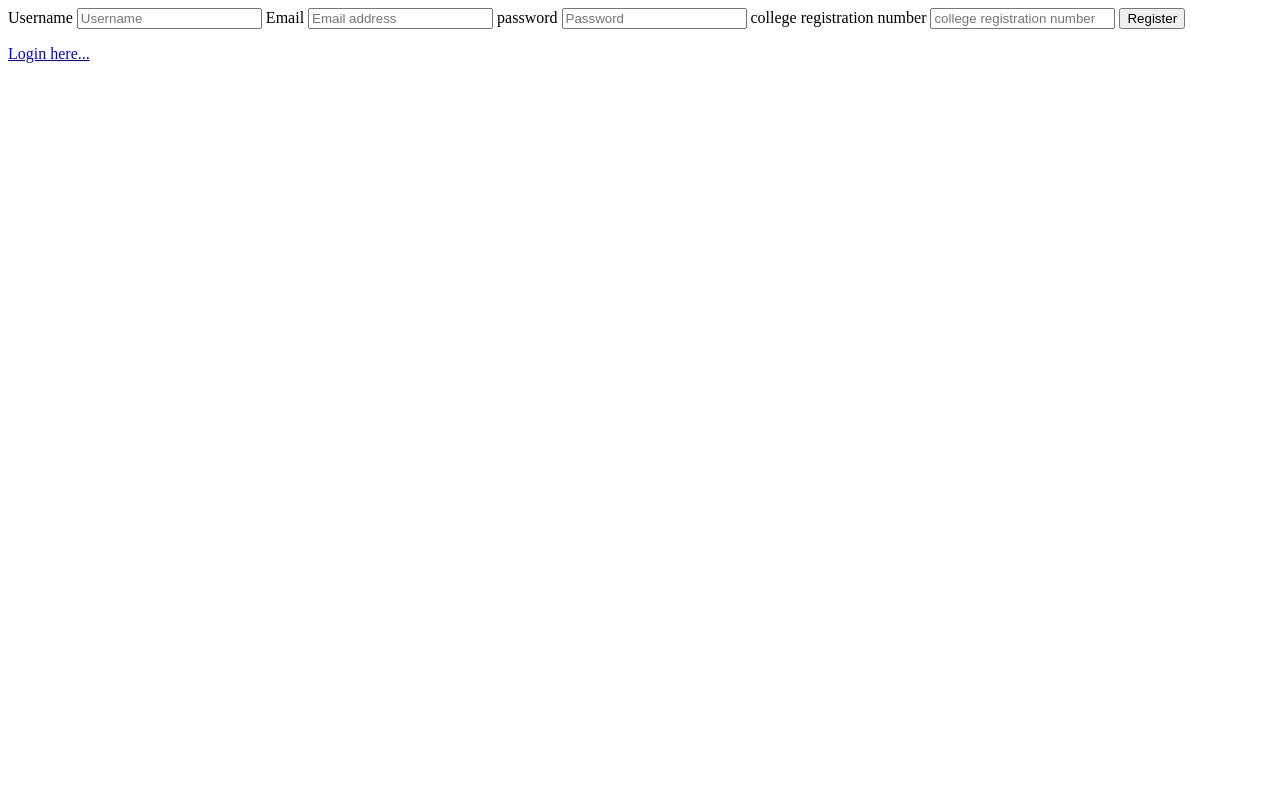
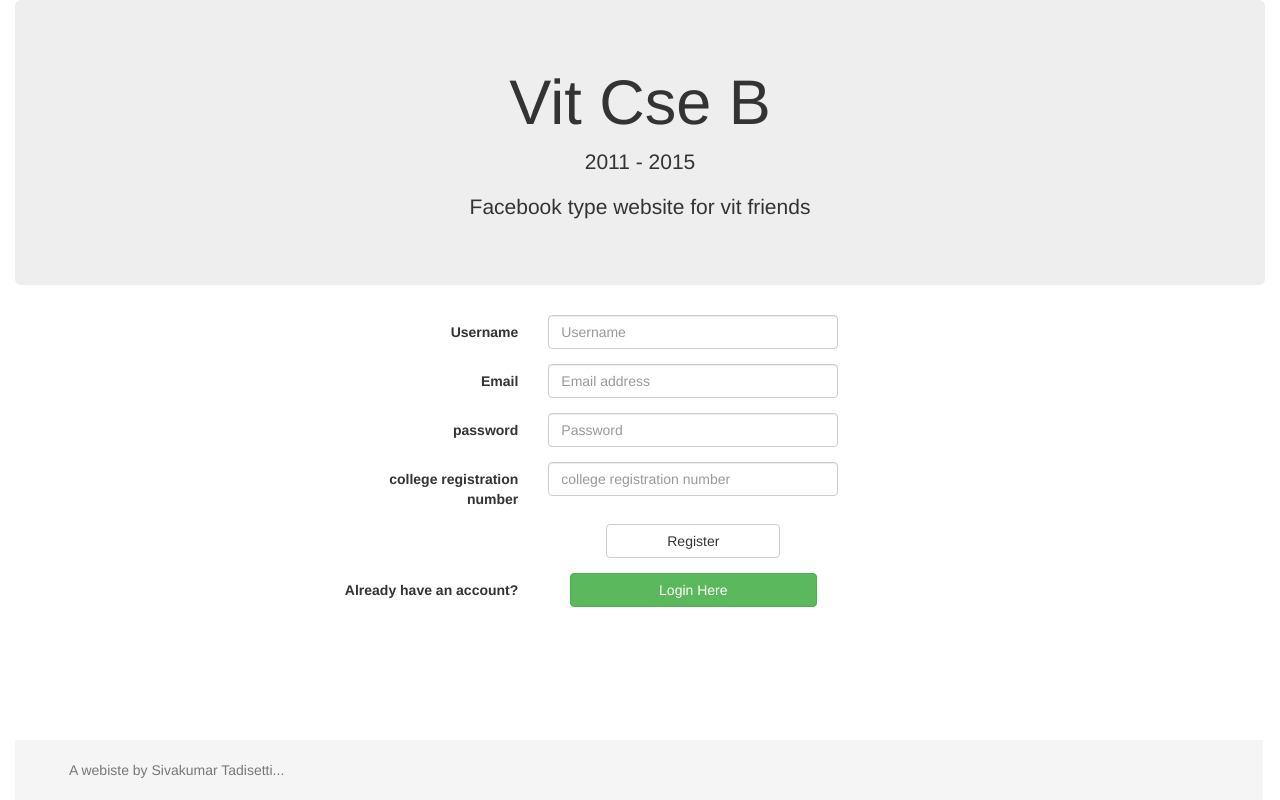
Before and after one commit to sivakumartskl/vitcseb, a PHP site: page /registration.php in a window 1280 px wide. Run offline with PHP 8.4, Linux system fonts and the light colour scheme.

Commit message:
Updated login and registration forms

```diff
--- a/css/style.css
+++ b/css/style.css
@@ -1,3 +1,12 @@
+.form-container {
+    text-align: center;
+}
+.login-button {
+    width: 60%;
+}
+.form-redirect-btn {
+    width: 85%;
+}
 ul {
     list-style-type: none !important;
     margin: 0 !important;
@@ -102,3 +111,24 @@ iframe {
     overflow-y: scroll;
     height : 500px;
 }
+/* Sticky footer styles
+-------------------------------------------------- */
+html {
+  position: relative;
+  min-height: 100%;
+}
+body {
+  /* Margin bottom by footer height */
+  margin-bottom: 60px;
+}
+.footer {
+  position: absolute;
+  bottom: 0;
+  width: 97.5%;
+  /* Set the fixed height of the footer here */
+  height: 60px;
+  background-color: #f5f5f5;
+}
+.container .text-muted {
+  margin: 20px 0;
+}
--- a/registration.php
+++ b/registration.php
@@ -24,22 +24,72 @@ if (isset($_SESSION['vitcseb1115users']) && isset($_SESSION['vitcseb1115userid']
     }
 }
 ?>
-<html>
+<!DOCTYPE html>
+<html lang="en">
     <head>
+        <meta charset="utf-8">
+        <meta name="viewport" content="width=device-width, initial-scale=1">
         <title>Registration page</title>
+        <link rel="stylesheet" href="css/bootstrap.min.css">
+        <link rel="stylesheet" href="css/style.css">
+        <script src="js/jquery-2.1.4.min.js"></script>
+        <script src="js/bootstrap.min.js"></script>
     </head>
     <body>
-        <form action="#" method="POST">
-            <label>Username</label>
-            <input type="text" name="username" placeholder="Username">
-            <label>Email</label>
-            <input type="email" name="email" placeholder="Email address">
-            <label>password</label>
-            <input type="password" name="password" placeholder="Password">
-            <label>college registration number</label>
-            <input type="text" name="colregnum" placeholder="college registration number">
-            <input type="submit" value="Register" name="regsubmit">
-        </form>
-        <a href="index.php">Login here...</a>
+        <div class="container-fluid">
+            <div class="jumbotron text-center">
+                <h1>Vit Cse B</h1>
+                <p>2011 - 2015</p>
+                <p>Facebook type website for vit friends</p>
+            </div>
+            <div class="row">
+                <div class="col-sm-12">
+                    <div class="form-container">
+                        <form action="#" method="POST" class="form-horizontal">
+                            <div class="form-group">
+                                <label class="control-label col-sm-offset-3 col-sm-2">Username</label>
+                                <div class="col-sm-3">
+                                    <input type="text" name="username" placeholder="Username" class="form-control">
+                                </div>
+                            </div>
+                            <div class="form-group">
+                                <label class="control-label col-sm-offset-3 col-sm-2">Email</label>
+                                <div class="col-sm-3">
+                                    <input type="email" name="email" placeholder="Email address" class="form-control">
+                                </div>
+                            </div>
+                            <div class="form-group">
+                                <label class="control-label col-sm-offset-3 col-sm-2">password</label>
+                                <div class="col-sm-3">
+                                    <input type="password" name="password" placeholder="Password" class="form-control">
+                                </div>
+                            </div>
+                            <div class="form-group">
+                                <label class="control-label col-sm-offset-3 col-sm-2">college registration number</label>
+                                <div class="col-sm-3">
+                                    <input type="text" name="colregnum" placeholder="college registration number" class="form-control">
+                                </div>
+                            </div>
+                            <div class="form-group">
+                                <div class="col-sm-offset-5 col-sm-3">
+                                    <input type="submit" value="Register" name="regsubmit" class="btn btn-default login-button">
+                                </div>
+                            </div>
+                            <div class="form-group">
+                                <label class="control-label col-sm-offset-3 col-sm-2">Already have an account?</label>
+                                <div class="col-sm-3">
+                                    <a href="index.php" class="btn btn-success form-redirect-btn">Login Here</a>
+                                </div>
+                            </div>
+                        </form>
+                    </div>
+                </div>
+            </div>
+            <footer class="footer">
+              <div class="container">
+                <p class="text-muted">A webiste by Sivakumar Tadisetti...</p>
+              </div>
+            </footer>
+        </div>
     </body>
 </html>
```
Also changed, not shown: index.php (+43 -15 lines).
